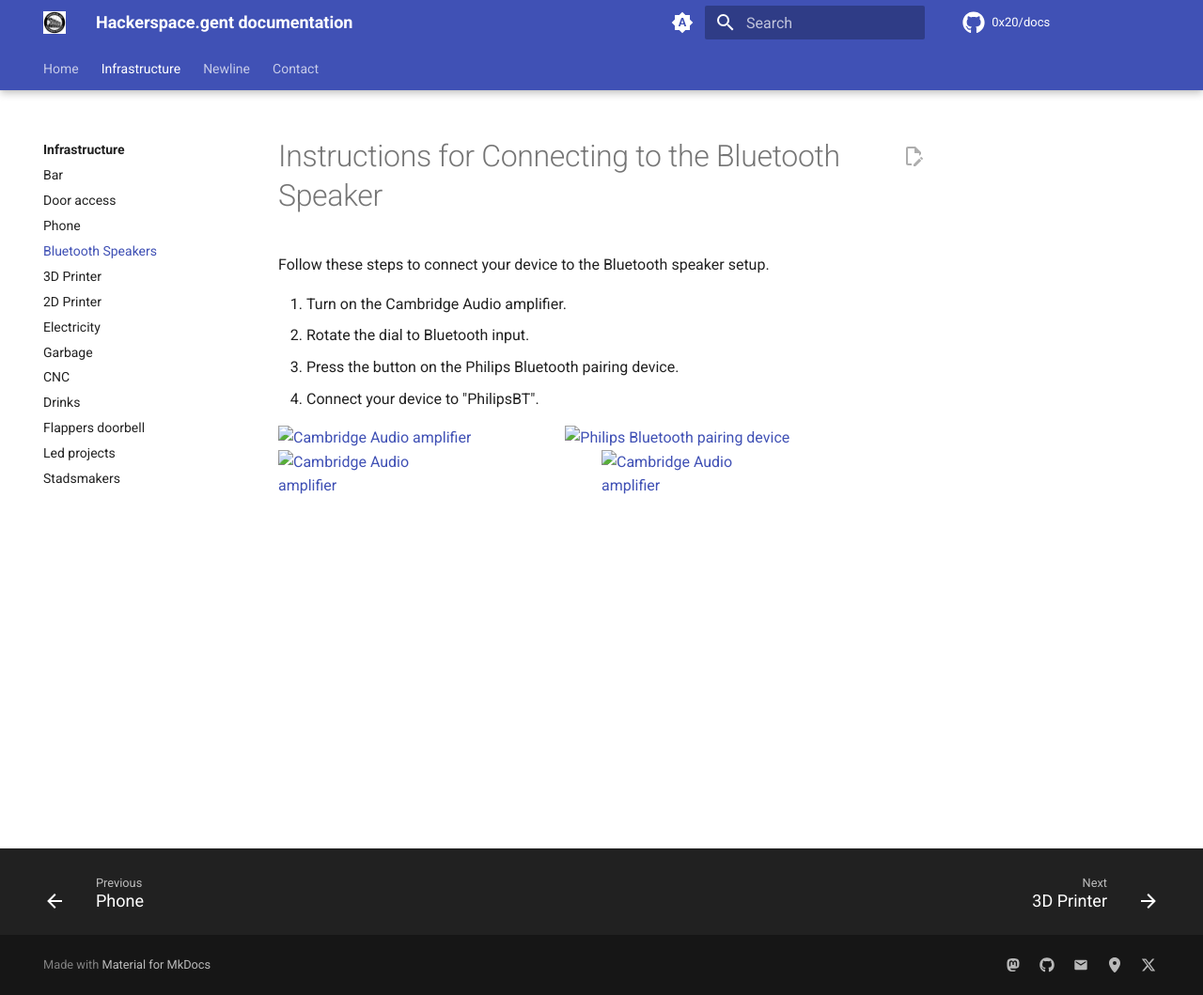
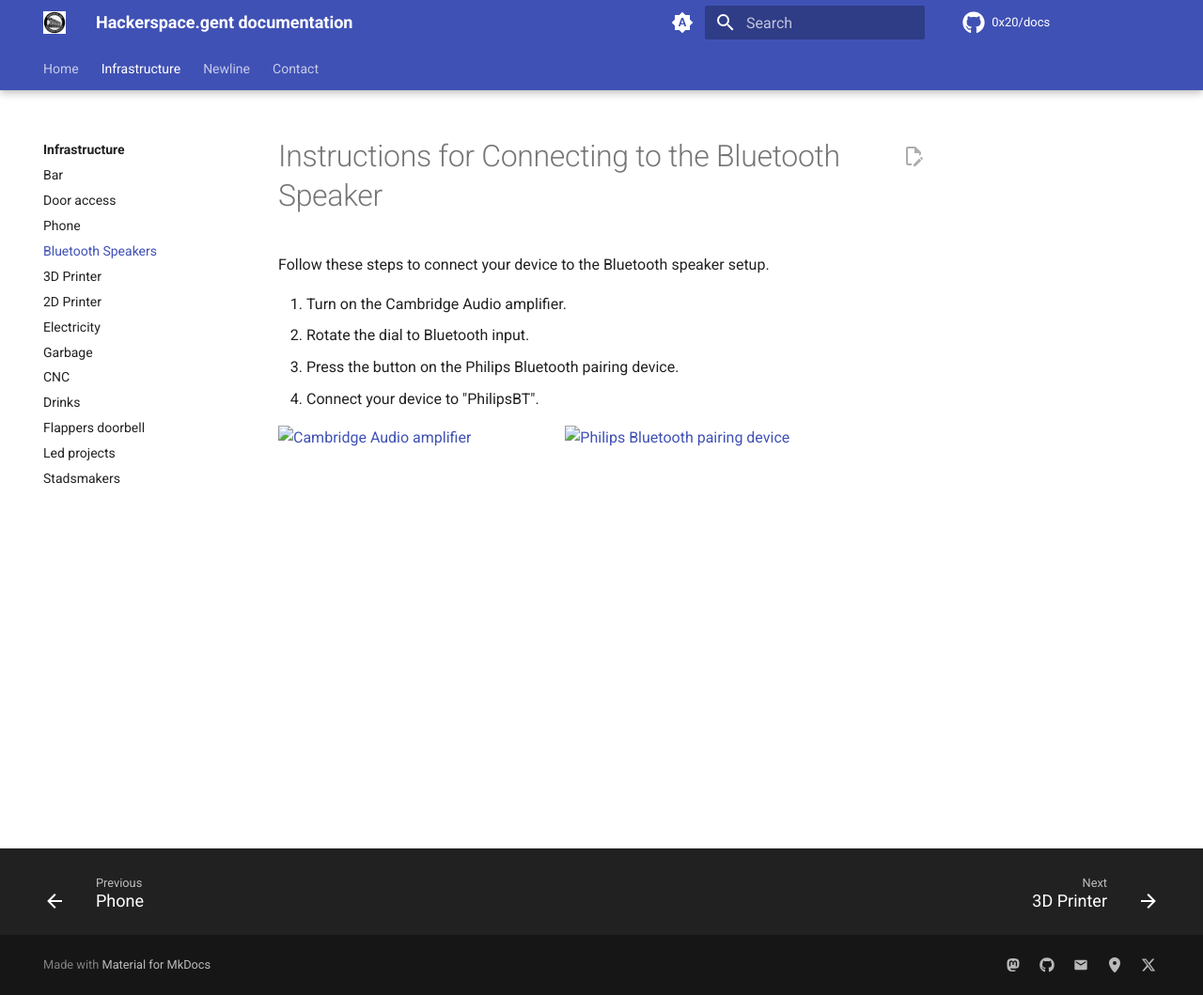
Before and after one commit to 0x20/docs, an MkDocs documentation site: the page built from docs/infra/bluetooth_speakers.md, in a window 1280 px wide and 1059 px high. Shown: the whole window at 94% size. Built offline with MkDocs 1.6.1 and Material for MkDocs 9.7.7, drawn with Linux system fonts in a browser that asks for light colours; comment, search, counter and statistics services are not loaded.

Commit message:
Update bluetooth_speakers.md

```diff
--- a/docs/infra/bluetooth_speakers.md
+++ b/docs/infra/bluetooth_speakers.md
@@ -11,18 +11,3 @@
    <img src="./images/bluetooth_speaker.cambridge.jpg" alt="Cambridge Audio amplifier" height="400" style="margin-right: 100px;">
    <img src="./images/bluetooth_speaker.pairing.device.jpg" alt="Philips Bluetooth pairing device" height="400">
  </div>
-
-
-
-
-<div style="display: flex; align-items: center;">
-   <div style="height: 400px; margin-right: 100px;">
-
-      <img src="./images/bluetooth_speaker.cambridge.jpg" alt="Cambridge Audio amplifier" height="400" style="margin-right: 100px;">
-   </div>
-
-   <div style="height:400px; margin-right: 100px;">
-
-      <img src="./images/bluetooth_speaker.cambridge.jpg" alt="Cambridge Audio amplifier" height="400" style="margin-right: 100px;">
-   </div>
- </div>
```
